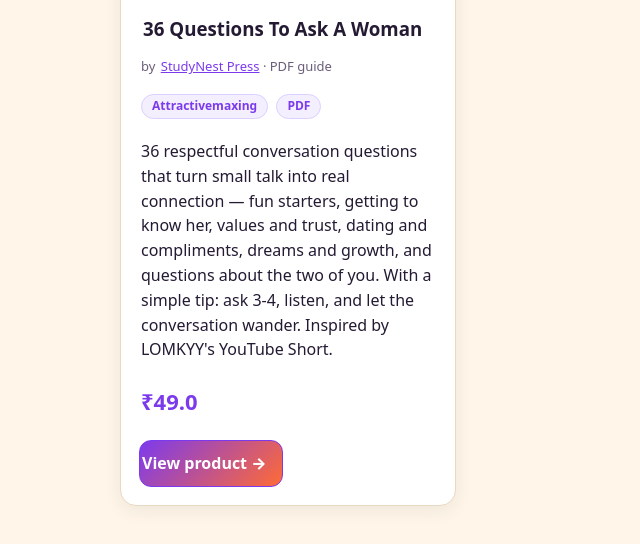
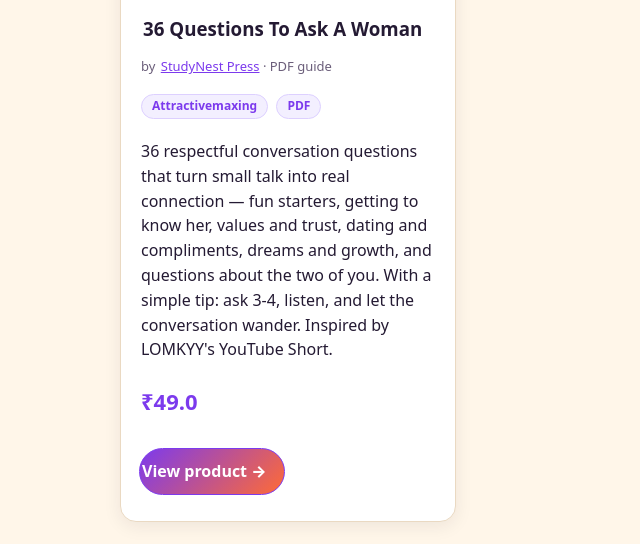
Before and after one commit to kageshorts752-dotcom/digital-product-store, a Flask app: page / in a window 1280 px wide. Shown: the part 979-1523 px from the top of the page, without its empty margins (0-640 px from the left). Run offline with Flask 3, Linux system fonts and the light colour scheme; data comes from the database, SQL or seed files in the repository; data that the repository does not hold is empty; parts of the project's set-up code (start-up, migrations or seed data) failed here and were passed over.

Commit message:
Unique covers per product + View button

```diff
--- a/static/style.css
+++ b/static/style.css
@@ -66,3 +66,6 @@ form.inline{display:inline}
 .badge.choice{background:#F3EFFF;border-color:var(--violet2);color:var(--violet)}
 
 .no-returns{background:#FDE8E8;border:2px solid #E5484D;color:#7A1015;padding:14px 18px;border-radius:12px;font-weight:800;margin:16px 0}
+
+.btn{display:inline-block;background:linear-gradient(135deg,var(--violet),var(--coral));color:#fff!important;padding:10px 18px;border-radius:999px;font-weight:800;text-decoration:none;margin:8px 0}
+.btn:hover{opacity:.9}
```
